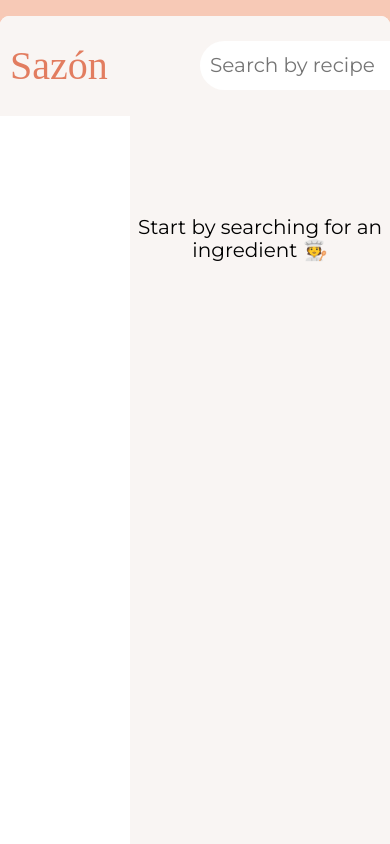
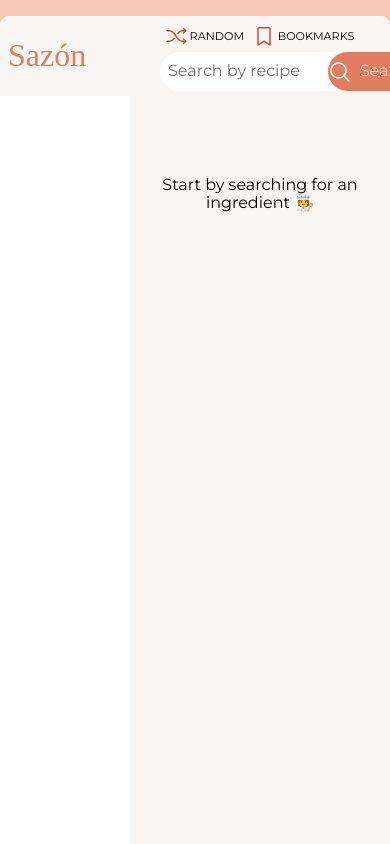
Before and after one commit to thetllgiraffe/sazon-cooking-diary-brokenEdit, a React (Vite) app: page / in a window 390 px wide. Shown: the top 844 px of the page. Built offline with nearby package versions, Linux system fonts and the light colour scheme; a web font is replaced by a local one.

Commit message:
adding responsive design

```diff
--- a/src/index.css
+++ b/src/index.css
@@ -14,6 +14,12 @@ html {
     box-sizing: border-box;
 
     font-size: 62.5%;
+}
+
+@media screen and (max-width: 600px) {
+    html {
+        font-size: 50%;
+    }
 }
 
 /* Sections
--- a/src/views/header/header.css
+++ b/src/views/header/header.css
@@ -6,25 +6,36 @@
     grid-template-columns: 20rem 3fr;
     align-items: center;
     position: relative;
+}
 
-    & > nav {
+.nav > nav {
     display: grid;
     grid-template-columns: 2fr 1fr;
+}
 
-        div:nth-child(2) {
+.btns {
     display: flex;
     justify-content: space-evenly;
     align-items: center;
 }
-    }
 
-    & > h1 {
+h1 {
     font-family: "Bagel Fat One", open-sans;
     font-weight: 300;
     font-style: light;
     font-size: 4rem;
     margin-left: 1rem;
     color: var(--sienna);
+}
+
+@media only screen and (max-width: 767px) {
+    .nav nav {
+        display: flex;
+        flex-direction: column-reverse;
+    }
+
+    .nav .btns {
+        justify-content: flex-start;
     }
 }
 
@@ -72,6 +83,7 @@
     font-size: 1.4rem;
     text-transform: uppercase;
     transition: background-color 0.6s ease;
+    position: relative;
 
     svg {
         fill: var(--cinnabar);
```
Lines whose indentation alone changed are shown as unchanged.
